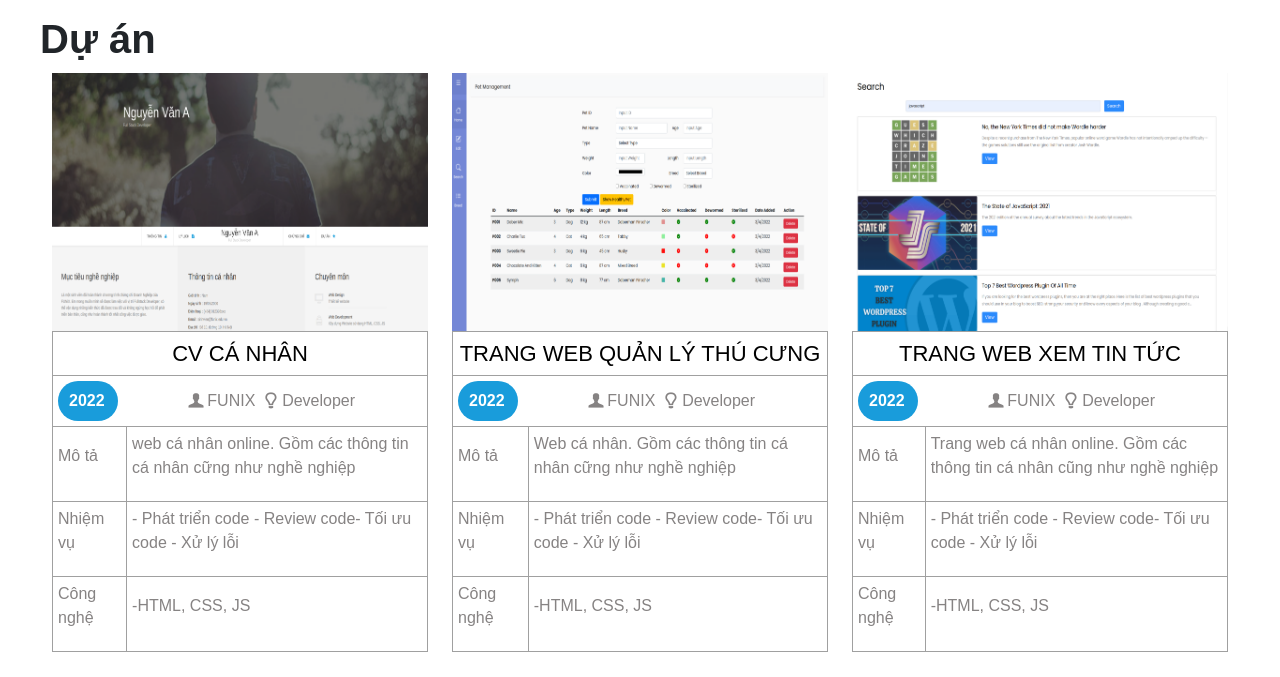
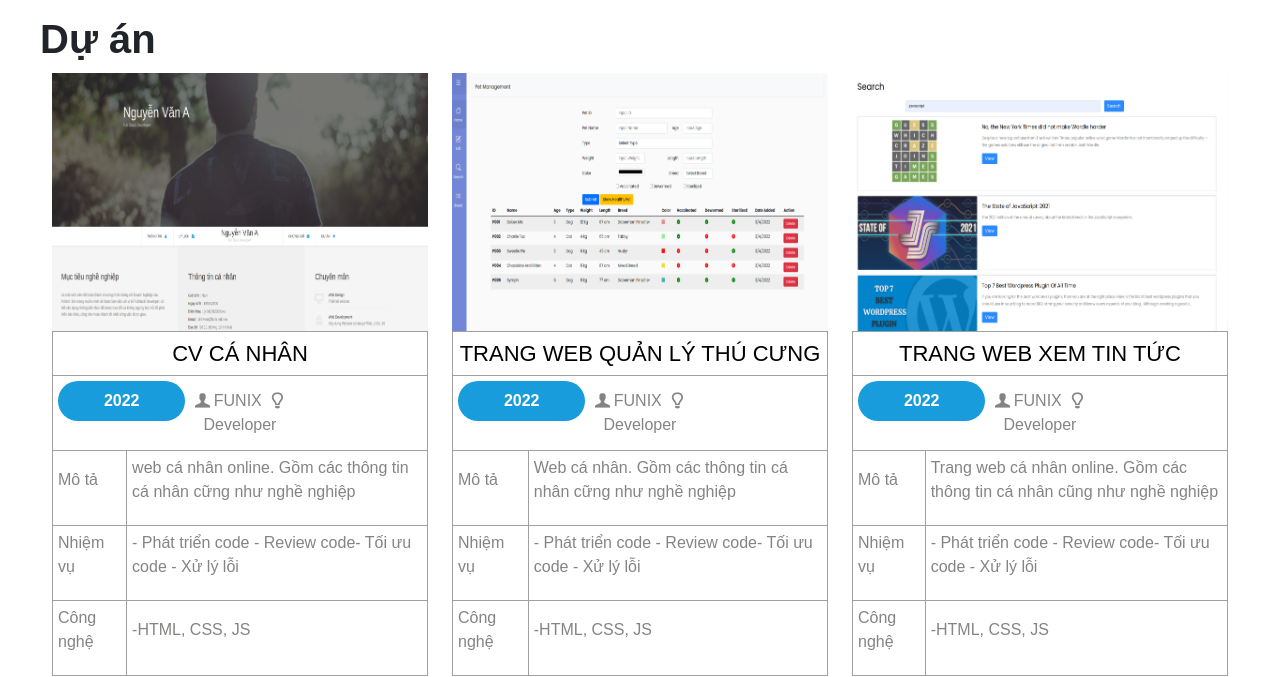
Before and after one commit to chintd/Assignment3.github.io-myCV, a plain HTML site: page index.html in a window 1280 px wide. Shown: the part 2998-3675 px from the top of the page. Drawn offline with nearby package versions, Linux system fonts and the light colour scheme.

Commit message:
Update laptop.css

```diff
--- a/css/laptop.css
+++ b/css/laptop.css
@@ -252,8 +252,13 @@ section > .container {
   background-color: #199cdb;
   float: left;
   font-weight: 600;
+  width: 35%;
+  text-align: center;
 }
+.content{
+  width: 65%;
 
+}
 table,
 .project-title,
 .project-content {
```
